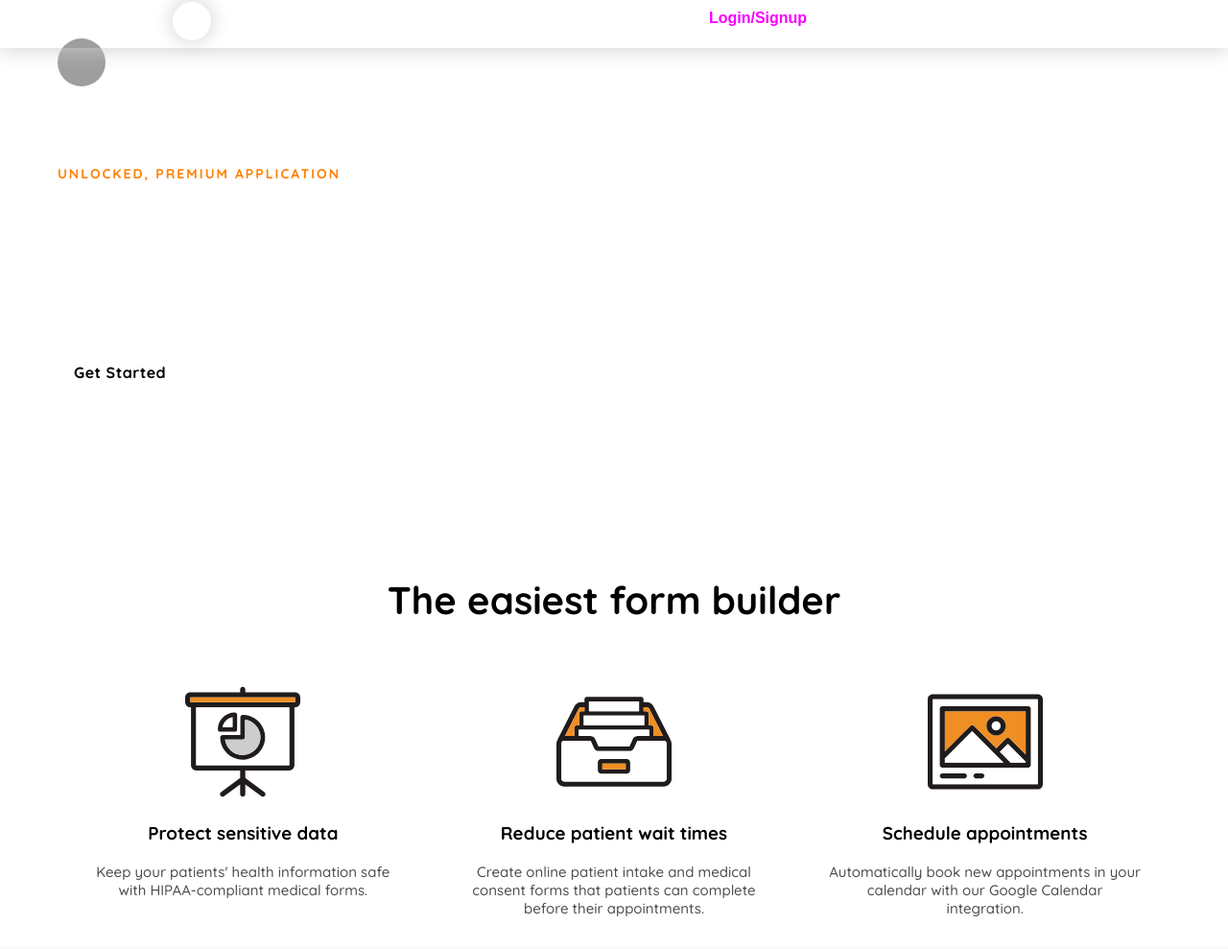
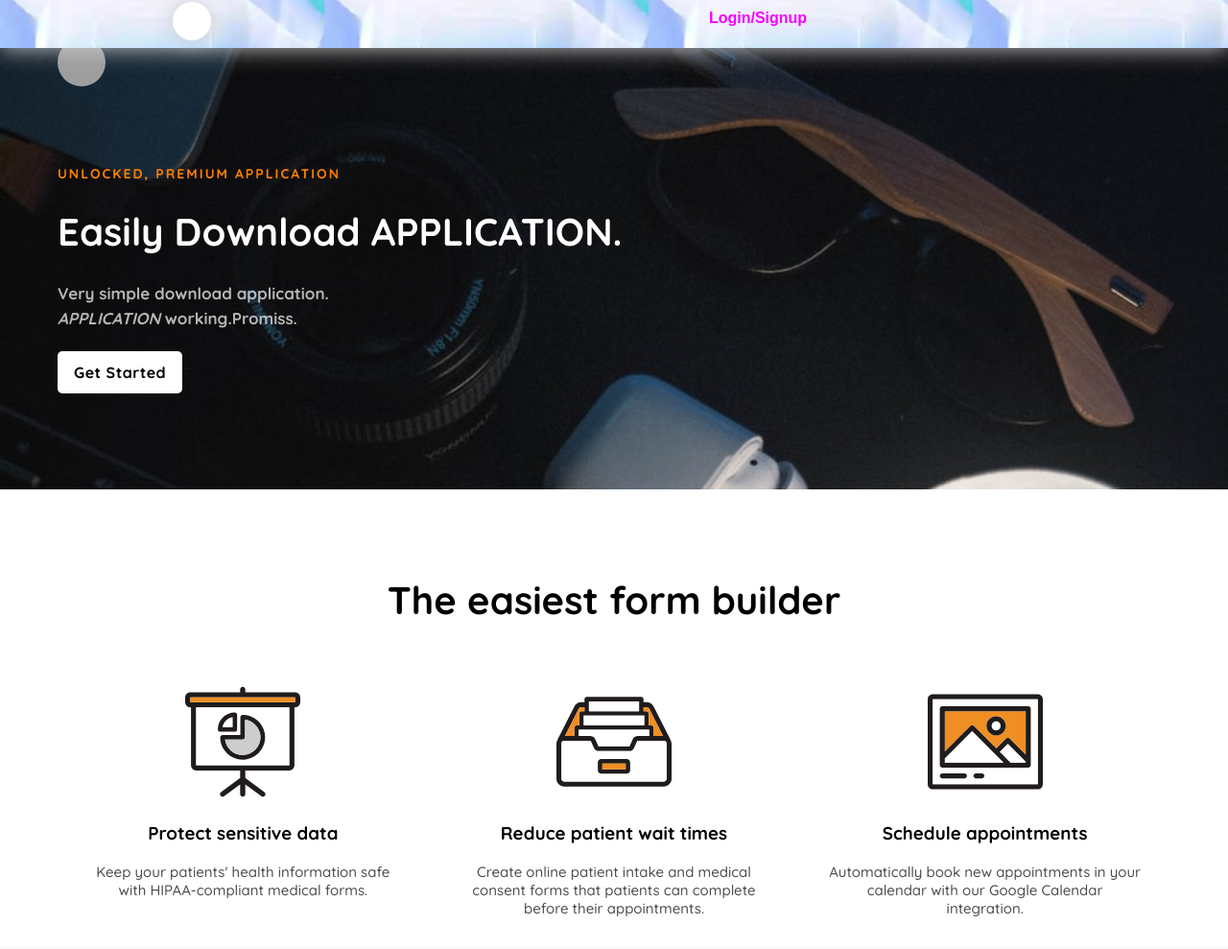
Before and after one commit to aeroplanemode/aeroplanemode.github.io, a plain HTML site: page index.html in a window 1280 px wide. Shown: the top 989 px of the page at 96% size. Drawn offline with nearby package versions, Linux system fonts and the light colour scheme; grey boxes are pictures that could not be loaded; some icons are missing.

Commit message:
Update style.css

```diff
--- a/css/style.css
+++ b/css/style.css
@@ -9,7 +9,7 @@ header{
   position: fixed;
   width: 100%;
   height:50px;
-  background-image: url("Images/Header.jpg");
+  background-image: url("../Images/Header.jpg");
   box-shadow: 0px 0px 25px #ccc;
 }
 
@@ -88,7 +88,7 @@ nav.open .nav-content span{
   justify-content:space-between;
 }
 .img{
- background-image: url("Images/Background.jpeg");
+ background-image: url("../Images/Background.jpeg");
  background-size:cover;
  background-repeat:no-repeat;
  padding: 40px 0 100px;
```
